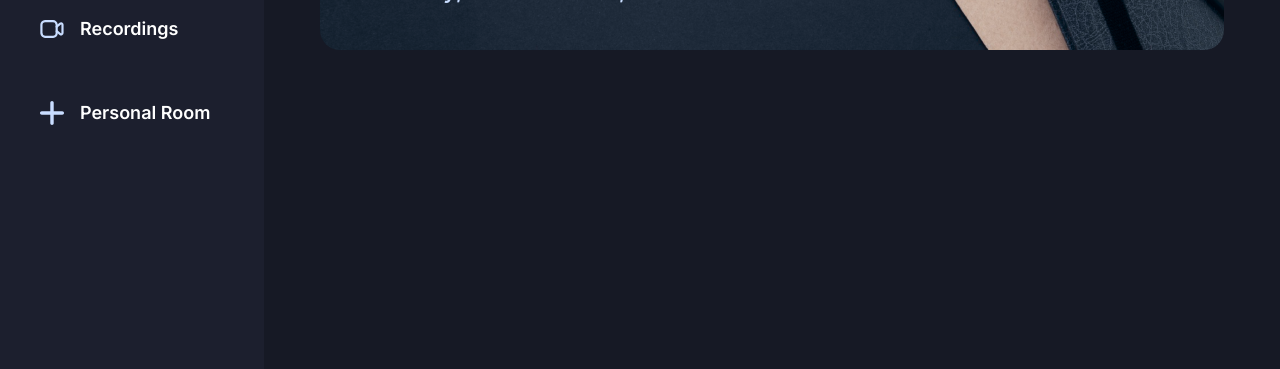
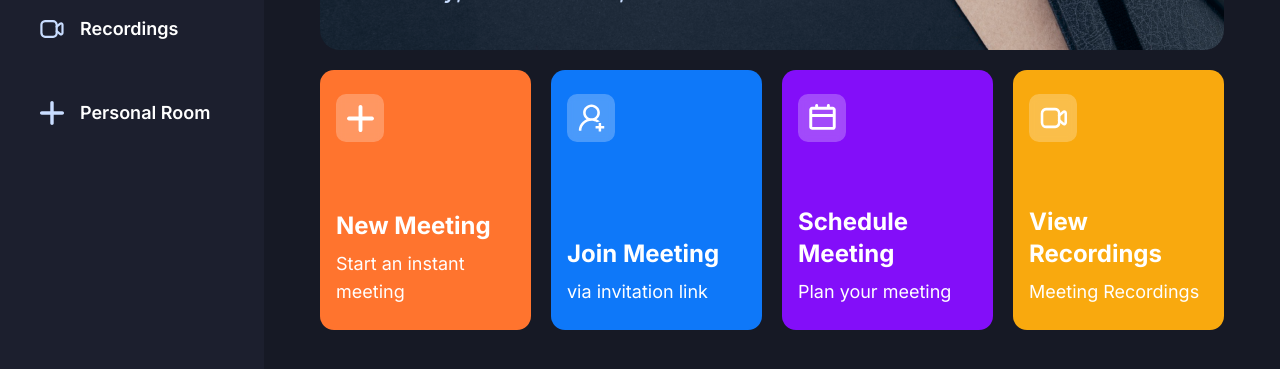
Before and after one commit to PRABHAT1SHUKLA/Hola, a Next.js app: page / in a window 1280 px wide. Shown: the part 365-734 px from the top of the page. Built offline with nearby package versions, Linux system fonts and the light colour scheme; no server answers.

Commit message:
feat : added a dialog box like model

```diff
--- a/app/(root)/(home)/page.tsx
+++ b/app/(root)/(home)/page.tsx
@@ -1,3 +1,5 @@
+import MeetingTypeList from "@/components/MeetingTypeList";
+
 const Home = () => {
   const now = new Date();
 
@@ -18,6 +20,7 @@
         </div>
       </div>
 
+    <MeetingTypeList/>
 
     </section>
   );
--- /dev/null
+++ b/components/HomeCard.tsx
@@ -0,0 +1,36 @@
+'use client';
+
+import Image from 'next/image';
+
+import { cn } from '@/lib/utils';
+
+interface HomeCardProps {
+  className?: string;
+  img: string;
+  title: string;
+  description: string;
+  handleClick?: () => void;
+}
+
+const HomeCard = ({ className, img, title, description, handleClick }: HomeCardProps) => {
+  return (
+    <section
+      className={cn(
+        'bg-orange-1 px-4 py-6 flex flex-col justify-between w-full xl:max-w-[270px] min-h-[260px] rounded-[14px] cursor-pointer',
+        className
+      )}
+      onClick={handleClick}
+    >
+      <div className="flex-center glassmorphism size-12 rounded-[10px]">
+        <Image src={img} alt="meeting" width={27} height={27} />
+      </div>
+
+      <div className="flex flex-col gap-2">
+        <h1 className="text-2xl font-bold">{title}</h1>
+        <p className="text-lg font-normal">{description}</p>
+      </div>
+    </section>
+  );
+};
+
+export default HomeCard;
--- /dev/null
+++ b/components/MeetingModal.tsx
@@ -0,0 +1,71 @@
+"use client";
+import { ReactNode } from "react";
+import { Dialog, DialogContent } from "./ui/dialog";
+import { cn } from "@/lib/utils";
+import { Button } from "./ui/button";
+import Image from "next/image";
+
+interface MeetingModalProps {
+  isOpen: boolean;
+  onClose: () => void;
+  title: string;
+  className?: string;
+  children?: ReactNode;
+  handleClick?: () => void;
+  buttonText?: string;
+  instantMeeting?: boolean;
+  image?: string;
+  buttonClassName?: string;
+  buttonIcon?: string;
+}
+
+const MeetingModal = ({
+  isOpen,
+  onClose,
+  title,
+  className,
+  children,
+  handleClick,
+  buttonText,
+  instantMeeting,
+  image,
+  buttonClassName,
+  buttonIcon,
+}: MeetingModalProps) => {
+  return (
+    <Dialog open={isOpen} onOpenChange={onClose}>
+      <DialogContent className="flex w-full max-w-[520px] flex-col gap-6 border-none bg-dark-1 px-6 py-9 text-white">
+        <div className="flex flex-col gap-6">
+          {image && (
+            <div className="flex justify-center">
+              <Image src={image} alt="checked" width={72} height={72} />
+            </div>
+          )}
+          <h1 className={cn("text-3xl font-bold leading-[42px]", className)}>
+            {title}
+          </h1>
+          {children}
+          <Button
+            className={
+              "bg-blue-1 focus-visible:ring-0 focus-visible:ring-offset-0"
+            }
+            onClick={handleClick}
+          >
+            {buttonIcon && (
+              <Image
+                src={buttonIcon}
+                alt="button icon"
+                width={13}
+                height={13}
+              />
+            )}{" "}
+            &nbsp;
+            {buttonText || "Schedule Meeting"}
+          </Button>
+        </div>
+      </DialogContent>
+    </Dialog>
+  );
+};
+
+export default MeetingModal;
--- /dev/null
+++ b/components/MeetingTypeList.tsx
@@ -0,0 +1,64 @@
+"use client"
+
+import { useRouter } from "next/navigation"
+import { useState } from "react";
+import HomeCard from "./HomeCard";
+import MeetingModal from "./MeetingModal";
+
+
+const MeetingTypeList = () => {
+  const router = useRouter()
+
+  const [meetingState, setMeetingState] = useState<
+    'isScheduleMeeting' | 'isJoiningMeeting' | 'isInstantMeeting' | undefined
+  >(undefined);
+
+  return (
+    <section className="grid grid-cols-1 gap-5 md:grid-cols-2 xl:grid-cols-4">
+    <HomeCard
+      img="/icons/add-meeting.svg"
+      title="New Meeting"
+      description="Start an instant meeting"
+      handleClick={() => setMeetingState('isInstantMeeting')}
+    />
+    <HomeCard
+      img="/icons/join-meeting.svg"
+      title="Join Meeting"
+      description="via invitation link"
+      className="bg-blue-1"
+      handleClick={() => setMeetingState('isJoiningMeeting')}
+    />
+    <HomeCard
+      img="/icons/schedule.svg"
+      title="Schedule Meeting"
+      description="Plan your meeting"
+      className="bg-purple-1"
+      handleClick={() => setMeetingState('isScheduleMeeting')}
+    />
+    <HomeCard
+      img="/icons/recordings.svg"
+      title="View Recordings"
+      description="Meeting Recordings"
+      className="bg-yellow-1"
+      handleClick={() => router.push('/recordings')}
+    />
+
+<MeetingModal
+          isOpen={meetingState === 'isScheduleMeeting'}
+          onClose={() => setMeetingState(undefined)}
+          title="Meeting Created"
+          handleClick={() => {
+            // navigator.clipboard.writeText(meetingLink);
+            // toast({ title: 'Link Copied' });
+          }}
+          image={'/icons/checked.svg'}
+          buttonIcon="/icons/copy.svg"
+          className="text-center"
+          buttonText="Copy Meeting Link"
+        />
+    </section>
+
+  )
+}
+
+export default MeetingTypeList
--- /dev/null
+++ b/components/ui/dialog.tsx
@@ -0,0 +1,122 @@
+"use client"
+
+import * as React from "react"
+import * as DialogPrimitive from "@radix-ui/react-dialog"
+import { X } from "lucide-react"
+
+import { cn } from "@/lib/utils"
+
+const Dialog = DialogPrimitive.Root
+
+const DialogTrigger = DialogPrimitive.Trigger
+
+const DialogPortal = DialogPrimitive.Portal
+
+const DialogClose = DialogPrimitive.Close
+
+const DialogOverlay = React.forwardRef<
+  React.ElementRef<typeof DialogPrimitive.Overlay>,
+  React.ComponentPropsWithoutRef<typeof DialogPrimitive.Overlay>
+>(({ className, ...props }, ref) => (
+  <DialogPrimitive.Overlay
+    ref={ref}
+    className={cn(
+      "fixed inset-0 z-50 bg-black/80  data-[state=open]:animate-in data-[state=closed]:animate-out data-[state=closed]:fade-out-0 data-[state=open]:fade-in-0",
+      className
+    )}
+    {...props}
+  />
+))
+DialogOverlay.displayName = DialogPrimitive.Overlay.displayName
+
+const DialogContent = React.forwardRef<
+  React.ElementRef<typeof DialogPrimitive.Content>,
+  React.ComponentPropsWithoutRef<typeof DialogPrimitive.Content>
+>(({ className, children, ...props }, ref) => (
+  <DialogPortal>
+    <DialogOverlay />
+    <DialogPrimitive.Content
+      ref={ref}
+      className={cn(
+        "fixed left-[50%] top-[50%] z-50 grid w-full max-w-lg translate-x-[-50%] translate-y-[-50%] gap-4 border bg-background p-6 shadow-lg duration-200 data-[state=open]:animate-in data-[state=closed]:animate-out data-[state=closed]:fade-out-0 data-[state=open]:fade-in-0 data-[state=closed]:zoom-out-95 data-[state=open]:zoom-in-95 data-[state=closed]:slide-out-to-left-1/2 data-[state=closed]:slide-out-to-top-[48%] data-[state=open]:slide-in-from-left-1/2 data-[state=open]:slide-in-from-top-[48%] sm:rounded-lg",
+        className
+      )}
+      {...props}
+    >
+      {children}
+      <DialogPrimitive.Close className="absolute right-4 top-4 rounded-sm opacity-70 ring-offset-background transition-opacity hover:opacity-100 focus:outline-none focus:ring-2 focus:ring-ring focus:ring-offset-2 disabled:pointer-events-none data-[state=open]:bg-accent data-[state=open]:text-muted-foreground">
+        <X className="h-4 w-4" />
+        <span className="sr-only">Close</span>
+      </DialogPrimitive.Close>
+    </DialogPrimitive.Content>
+  </DialogPortal>
+))
+DialogContent.displayName = DialogPrimitive.Content.displayName
+
+const DialogHeader = ({
+  className,
+  ...props
+}: React.HTMLAttributes<HTMLDivElement>) => (
+  <div
+    className={cn(
+      "flex flex-col space-y-1.5 text-center sm:text-left",
+      className
+    )}
+    {...props}
+  />
+)
+DialogHeader.displayName = "DialogHeader"
+
+const DialogFooter = ({
+  className,
+  ...props
+}: React.HTMLAttributes<HTMLDivElement>) => (
+  <div
+    className={cn(
+      "flex flex-col-reverse sm:flex-row sm:justify-end sm:space-x-2",
+      className
+    )}
+    {...props}
+  />
+)
+DialogFooter.displayName = "DialogFooter"
+
+const DialogTitle = React.forwardRef<
+  React.ElementRef<typeof DialogPrimitive.Title>,
+  React.ComponentPropsWithoutRef<typeof DialogPrimitive.Title>
+>(({ className, ...props }, ref) => (
+  <DialogPrimitive.Title
+    ref={ref}
+    className={cn(
+      "text-lg font-semibold leading-none tracking-tight",
+      className
+    )}
+    {...props}
+  />
+))
+DialogTitle.displayName = DialogPrimitive.Title.displayName
+
+const DialogDescription = React.forwardRef<
+  React.ElementRef<typeof DialogPrimitive.Description>,
+  React.ComponentPropsWithoutRef<typeof DialogPrimitive.Description>
+>(({ className, ...props }, ref) => (
+  <DialogPrimitive.Description
+    ref={ref}
+    className={cn("text-sm text-muted-foreground", className)}
+    {...props}
+  />
+))
+DialogDescription.displayName = DialogPrimitive.Description.displayName
+
+export {
+  Dialog,
+  DialogPortal,
+  DialogOverlay,
+  DialogClose,
+  DialogTrigger,
+  DialogContent,
+  DialogHeader,
+  DialogFooter,
+  DialogTitle,
+  DialogDescription,
+}
```
